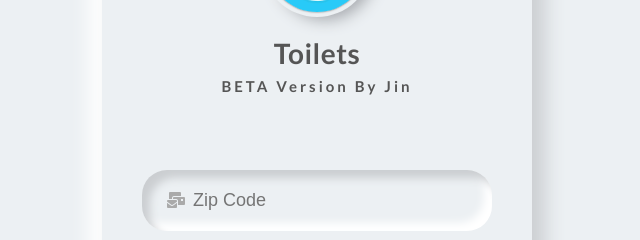
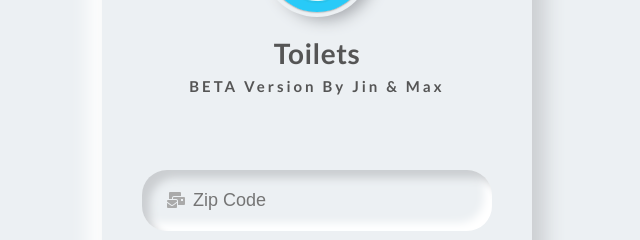
Before and after one commit to Nour-jin/Tolait-DCI, a plain HTML site: page index.html in a window 1280 px wide. Shown: the part 232-472 px from the top of the page, 323-963 px from the left. Drawn offline with Linux system fonts and the light colour scheme.

Commit message:
Update index.html

```diff
--- a/index.html
+++ b/index.html
@@ -10,7 +10,7 @@
     <div class="login-div">
       <div class="logo"></div>
       <div class="title">Toilets</div>
-      <div class="sub-title">BETA Version By Jin</div>
+      <div class="sub-title">BETA Version By Jin & Max</div>
       <div class="fields">
 
         <div class="format">
```
